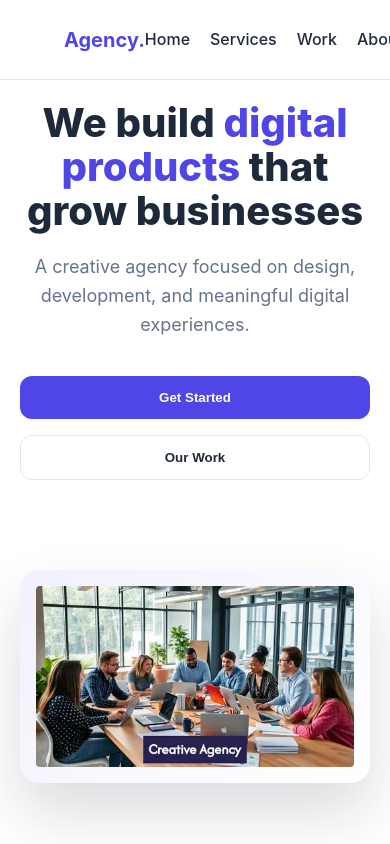
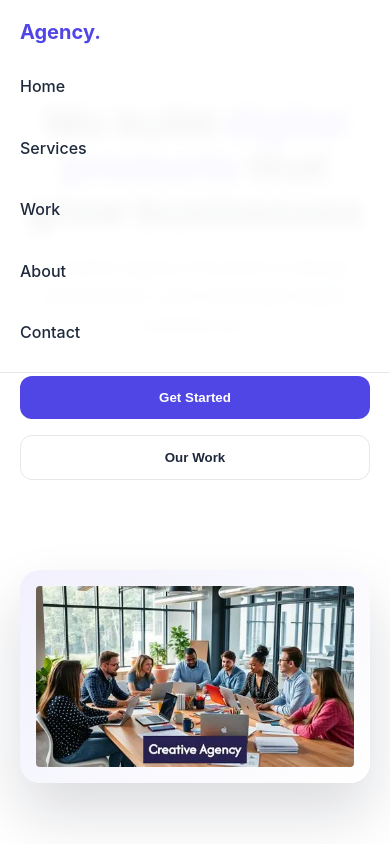
Before and after one commit to Mohan0403/React, a React app in the folder BusinessWeb/BusinessWebApp/: page / in a window 390 px wide. Shown: the top 844 px of the page. Built offline with nearby package versions, Linux system fonts and the light colour scheme; the HTML template or start-up script is replaced by a standard one.

Commit message:
Mobile responsive improved

```diff
--- a/BusinessWeb/BusinessWebApp/src/components/Navbar/Navbar.module.css
+++ b/BusinessWeb/BusinessWebApp/src/components/Navbar/Navbar.module.css
@@ -11,7 +11,6 @@
   background: rgba(255, 255, 255, 0.95);
   backdrop-filter: blur(8px);
   border-bottom: 1px solid #e5e7eb;
-
   z-index: 1000;
 }
 
@@ -41,8 +40,36 @@
   color: var(--primary);
 }
 
+/* ========================= */
+/* 📱 MOBILE RESPONSIVE ONLY */
+/* ========================= */
+
 @media (max-width: 768px) {
+  .nav {
+    padding: 0 20px;
+    height: auto;
+    flex-direction: column;
+    align-items: flex-start;
+  }
+
+  .logo {
+    padding: 16px 0;
+  }
+
   .links {
-    gap: 20px;
+    width: 100%;
+    flex-direction: column;
+    gap: 16px;
+    padding-bottom: 16px;
+  }
+
+  .links li {
+    width: 100%;
+  }
+
+  .links a {
+    display: block;
+    width: 100%;
+    padding: 10px 0;
   }
 }
```
